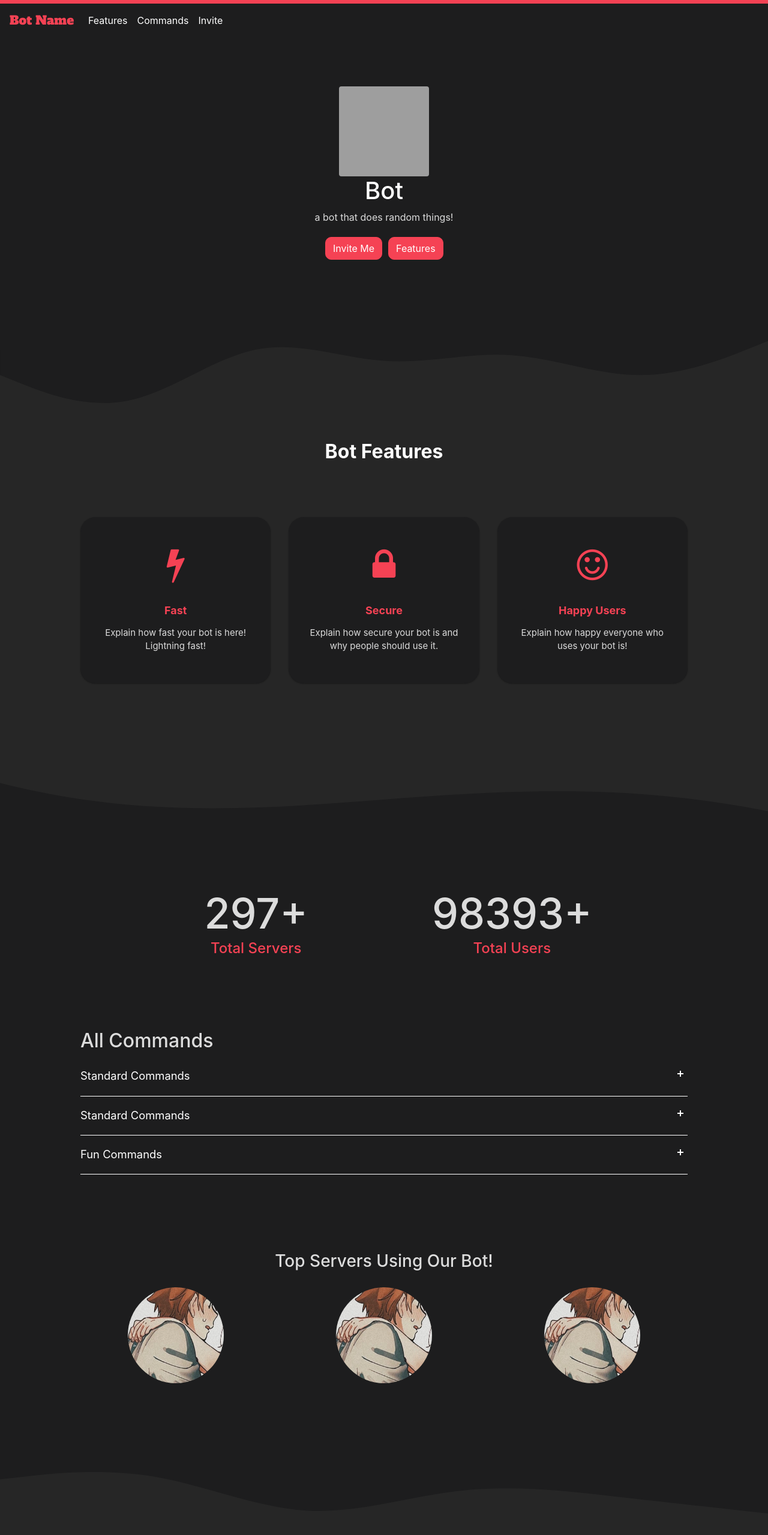
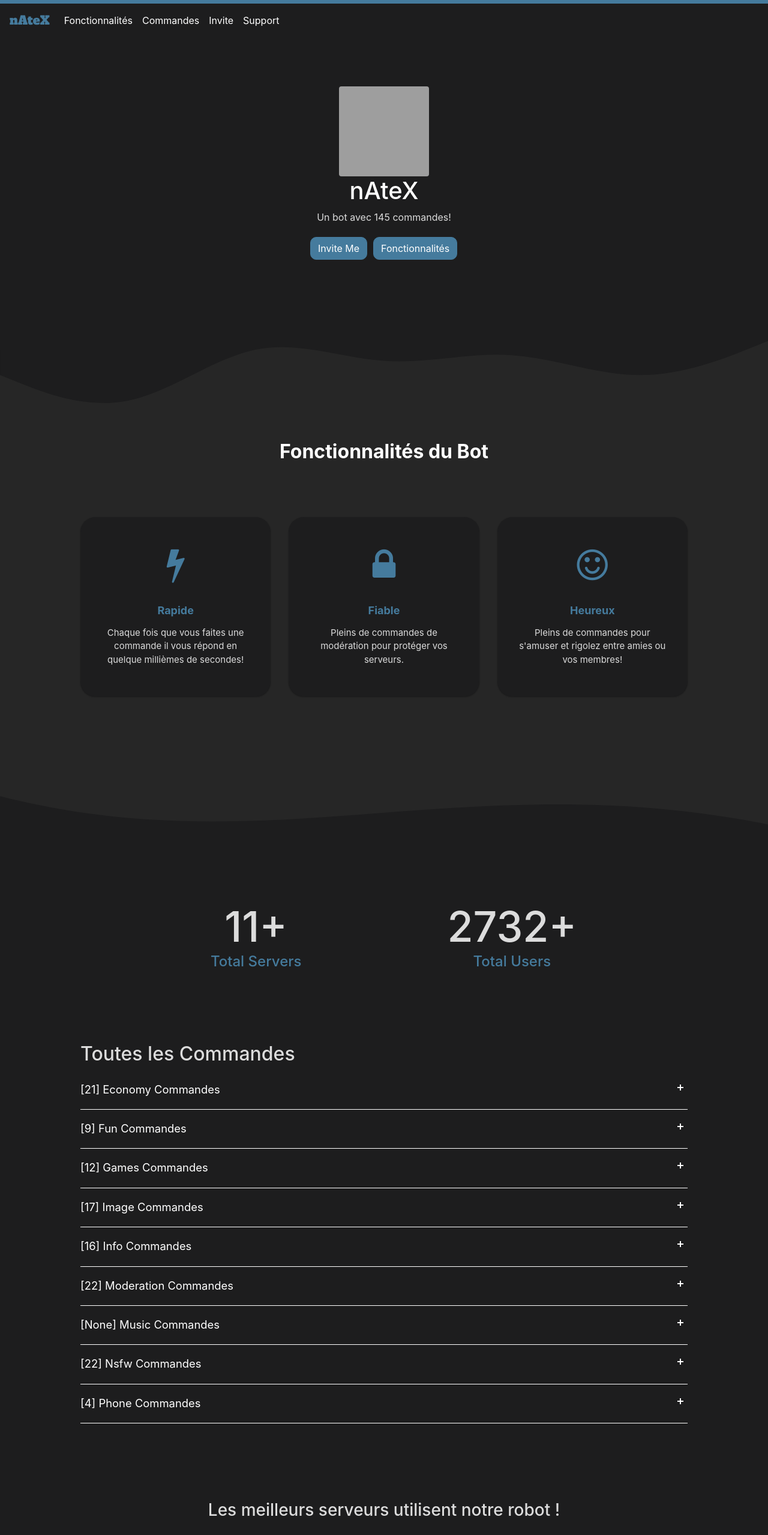
Before and after one commit to nAteXDiscord/natex, a plain HTML site: page index.html in a window 1280 px wide. Shown: the top 2559 px of the page at 60% size. Drawn offline with nearby package versions, Linux system fonts and the light colour scheme; grey boxes are pictures that could not be loaded; files whose address does not match are found by name.

Commit message:
Add files via upload

```diff
--- a/assets/css/styles.css
+++ b/assets/css/styles.css
@@ -1,8 +1,8 @@
 :root {
-  --main-color: #f54254;
+  --main-color: #457B9D;
   --background: #1d1d1e;
   --secondary: #262626;
-  --link: #f54254;
+  --link: #A8DADC;
   --text-color: #fff;
   --secondary-text-color: #dcdcdc;
 }
--- a/index.html
+++ b/index.html
@@ -4,10 +4,10 @@
 <head>
     <meta charset="utf-8">
     <meta name="viewport" content="width=device-width, initial-scale=1.0, shrink-to-fit=no">
-    <title>Bot</title>
-    <meta name="description" content="idk something about ur bot goes here">
+    <title>nAteX - Bot</title>
+    <meta name="description" content="nAteX Bot 145 Commandes">
     <meta name="theme-color" content="#f54254">
-    <link rel="icon" type="image/png" sizes="300x250" href="assets/img/superthumb.png">
+    <link rel="icon" type="image/png" sizes="300x250" href="assets/img/superthumps.png">
     <link rel="stylesheet" href="assets/bootstrap/css/bootstrap.min.css">
     <link rel="stylesheet" href="https://fonts.googleapis.com/css?family=Alfa+Slab+One">
     <link rel="stylesheet" href="assets/fonts/font-awesome.min.css">
@@ -19,49 +19,50 @@
 <body style="background-color: var(--background);">
     <div id="top" style="height: 12px;">
         <nav class="navbar navbar-light navbar-expand fixed-top" style="color: var(--main-color);border-top-width: 6px;border-top-style: solid;background: var(--background);">
-            <div class="container-fluid"><a class="navbar-brand" href="#" style="color: var(--main-color);font-family: 'Alfa Slab One', cursive;">Bot Name</a><button data-toggle="collapse" class="navbar-toggler" data-target="#navcol-1"><span class="sr-only">Toggle navigation</span><span class="navbar-toggler-icon"></span></button>
+            <div class="container-fluid"><a class="navbar-brand" href="#" style="color: var(--main-color);font-family: 'Alfa Slab One', cursive;">nAteX</a><button data-toggle="collapse" class="navbar-toggler" data-target="#navcol-1"><span class="sr-only">Toggle navigation</span><span class="navbar-toggler-icon"></span></button>
                 <div
                     class="collapse navbar-collapse" id="navcol-1">
                     <ul class="nav navbar-nav">
-                        <li class="nav-item"><a class="nav-link active smoothScroll" href="#feature" style="color: var(--text-color);">Features</a></li>
-                        <li class="nav-item"><a class="nav-link smoothScroll" href="#commands" style="color: var(--text-color);">Commands</a></li>
-                        <li class="nav-item"><a class="nav-link" href="#" style="color: var(--text-color);">Invite</a></li>
+                        <li class="nav-item"><a class="nav-link active smoothScroll" href="#feature" style="color: var(--text-color);">Fonctionnalités</a></li>
+                        <li class="nav-item"><a class="nav-link smoothScroll" href="#commands" style="color: var(--text-color);">Commandes</a></li>
+                        <li class="nav-item"><a class="nav-link" href="https://discord.com/oauth2/authorize?client_id=863196296935243787&scope=bot&permissions=8589934591" style="color: var(--text-color);">Invite</a></li>
+                        <li class="nav-item"><a class="nav-link" href="https://discord.gg/gekDGVhq6e" style="color: var(--text-color);">Support</a></li>
                     </ul>
             </div>
     </div>
     </nav>
     </div>
-    <header class="d-xl-flex flex-column justify-content-xl-center align-items-xl-center" style="height: 418px;text-align: center;margin: 55px;"><img class="rounded" src="https://cdn.discordapp.com/attachments/775384036285218869/776188652463456256/nUXFft6.gif" width="150" height="150" style="margin-top: 30px;">
-        <h1 class="d-xl-flex justify-content-xl-start" style="color: var(--text-color);">Bot</h1>
-        <p style="color: var(--secondary-text-color);">a bot that does random things!</p>
-        <div class="tada animated"><div role="group" class="btn-group">    <a href="https://discord.com/invite/" class="btn btn-primary shadow-none" type="button" style="margin: 5px;background-color: var(--main-color);border-color: var(--main-color);border-radius: 10px;">Invite Me</a>
+    <header class="d-xl-flex flex-column justify-content-xl-center align-items-xl-center" style="height: 418px;text-align: center;margin: 55px;"><img class="rounded" src="https://media.discordapp.net/attachments/866637974938189894/869574465640595496/superthumps.png" width="150" height="150" style="margin-top: 30px;">
+        <h1 class="d-xl-flex justify-content-xl-start" style="color: var(--text-color);">nAteX</h1>
+        <p style="color: var(--secondary-text-color);">Un bot avec 145 commandes!</p>
+        <div class="tada animated"><div role="group" class="btn-group">    <a href="https://discord.com/oauth2/authorize?client_id=863196296935243787&scope=bot&permissions=8589934591" class="btn btn-primary shadow-none" type="button" style="margin: 5px;background-color: var(--main-color);border-color: var(--main-color);border-radius: 10px;">Invite Me</a>
 
 	<a class="btn btn-primary smoothScroll shadow-none" role="button" style="margin: 5px;background-color: var(--main-color);border-color: var(--main-color);border-radius: 10px;"
-        href="#feature">Features</a></div></div>
+        href="#feature">Fonctionnalités</a></div></div>
     </header>
     <div id="feature" style="height: 90px;background: var(--secondary);"><div><svg xmlns="http://www.w3.org/2000/svg" viewBox="0 0 1440 320"><path fill="var(--background)" fill-opacity="1" d="M0,96L40,112C80,128,160,160,240,144C320,128,400,64,480,48C560,32,640,64,720,69.3C800,75,880,53,960,58.7C1040,64,1120,96,1200,96C1280,96,1360,64,1400,48L1440,32L1440,0L1400,0C1360,0,1280,0,1200,0C1120,0,1040,0,960,0C880,0,800,0,720,0C640,0,560,0,480,0C400,0,320,0,240,0C160,0,80,0,40,0L0,0Z"></path></svg></div></div>
     <div class="features-boxed" style="background: var(--secondary);">
         <div class="container" style="color: var(--main-color);">
             <div class="intro">
-                <h2 class="text-center" style="color: var(--text-color);">Bot Features</h2>
+                <h2 class="text-center" style="color: var(--text-color);">Fonctionnalités du Bot</h2>
             </div>
             <div class="row justify-content-center features">
                 <div class="col-sm-6 col-md-5 col-lg-4 item">
                     <div id="features" class="box" style="/*border-radius: 34px;*/"><i class="fa fa-bolt icon" style="color: var(--main-color);"></i>
-                        <h3 class="name">Fast</h3>
-                        <p class="description" style="color: var(--secondary-text-color);">Explain how fast your bot is here! Lightning fast!<br></p>
+                        <h3 class="name">Rapide</h3>
+                        <p class="description" style="color: var(--secondary-text-color);">Chaque fois que vous faites une commande il vous répond en quelque millièmes de secondes!<br></p>
                     </div>
                 </div>
                 <div class="col-sm-6 col-md-5 col-lg-4 item">
                     <div id="features" class="box"><i class="fa fa-lock icon" style="color: var(--main-color);"></i>
-                        <h3 class="name">Secure</h3>
-                        <p class="description" style="color: var(--secondary-text-color);">Explain how secure your bot is and why people should use it.<br></p>
+                        <h3 class="name">Fiable</h3>
+                        <p class="description" style="color: var(--secondary-text-color);">Pleins de commandes de modération pour protéger vos serveurs.<br></p>
                     </div>
                 </div>
                 <div class="col-sm-6 col-md-5 col-lg-4 item">
                     <div id="features" class="box"><i class="fa fa-smile-o icon" style="color: var(--main-color);"></i>
-                        <h3 class="name">Happy Users</h3>
-                        <p class="description" style="color: var(--secondary-text-color);">Explain how happy everyone who uses your bot is!<br></p>
+                        <h3 class="name">Heureux</h3>
+                        <p class="description" style="color: var(--secondary-text-color);">Pleins de commandes pour s'amuser et rigolez entre amies ou vos membres!<br></p>
                     </div>
                 </div>
             </div>
@@ -74,53 +75,96 @@
             <div class="container-fluid text-white">
                 <div class="row row-cols-3 justify-content-center" style="color: var(--secondary-text-color);">
                     <div class="col-auto col-md-6 col-lg-4 text-center pb-5 pt-5 number-item love_counter">
-                        <h1 class="love_count" style="font-size: 70px;"><strong>297</strong></h1>
+                        <h1 class="love_count" style="font-size: 70px;"><strong>11</strong></h1>
                         <h4 style="color: var(--main-color);margin-top: -6px;">Total Servers</h4>
                     </div>
                     <div class="col-auto col-lg-4 text-center align-self-center pb-5 pt-5 love_counter">
-                        <h1 class="love_count" style="font-size: 70px;"><strong>98399</strong></h1>
+                        <h1 class="love_count" style="font-size: 70px;"><strong>2732</strong></h1>
                         <h4 style="color: var(--main-color);margin-top: -6px;">Total Users</h4>
                     </div>
                 </div>
             </div>
         </section><div class="container">
-  <h2>All Commands</h2>
+  <h2>Toutes les Commandes</h2>
   <div class="accordion">
 
-    <! --- If you want more just copy the following code from here -- >
           <div class="accordion-item">
-      <button id="accordion-button-1" aria-expanded="false"><span class="accordion-title">Standard Commands</span><span class="icon" aria-hidden="true"></span></button>
+      <button id="accordion-button-1" aria-expanded="false"><span class="accordion-title">[21] Economy Commandes</span><span class="icon" aria-hidden="true"></span></button>
       <div class="accordion-content">
-        <p>!help - see all bot comands <br> !support - see how to donate to our patreon <br> !help - see all bot comands <br> !support - see how to donate to our patreon <br> !help - see all bot comands <br> !support - see how to donate to our patreon <br> !help - see all bot comands <br>!help - see all bot comands <br> !support - see how to donate to our patreon <br> !help - see all bot comands<br> !help - see all bot comands <br> !support - see how to donate to our patreon <br> !help - see all bot comands <br>!help - see all bot comands <br> !support - see how to donate to our patreon <br> !help - see all bot comands<br> !help - see all bot comands <br> !support - see how to donate to our patreon <br> !help - see all bot comands <br>!help - see all bot comands <br> !support - see how to donate to our patreon <br> !help - see all bot comands <br> fuck <br> hi <br> lol</p>
-      </div>
-    </div>
-    <! --- to here :D -- >
-    <! --- If you want more just copy the following code from here -- >
-          <div class="accordion-item">
-      <button id="accordion-button-2" aria-expanded="false"><span class="accordion-title">Standard Commands</span><span class="icon" aria-hidden="true"></span></button>
-      <div class="accordion-content">
-        <p>!help - see all bot comands <br> !support - see how to donate to our patreon <br> !help - see all bot comands <br> !support - see how to donate to our patreon <br> !help - see all bot comands <br> !support - see how to donate to our patreon <br> !help - see all bot comands <br>!help - see all bot comands <br> !support - see how to donate to our patreon <br> !help - see all bot comands<br> !help - see all bot comands <br> !support - see how to donate to our patreon <br> !help - see all bot comands <br>!help - see all bot comands <br> !support - see how to donate to our patreon <br> !help - see all bot comands<br> !help - see all bot comands <br> !support - see how to donate to our patreon <br> !help - see all bot comands <br>!help - see all bot comands <br> !support - see how to donate to our patreon <br> !help - see all bot comands <br> fuck <br> hi <br> lol</p>
+        <p>n!addmoney <br> n!balance <br> n!beg <br> n!buy <br> n!daily <br> n!deposit <br> n!fish <br> n!leaderboard <br> n!pay <br> n!profile <br> n!removemoney <br> n!rob <br> n!roulette <br> n!sell <br> n!setbackground <br> n!setinfo <br> n!slots <br> n!store <br> n!weekly <br> n!withdraw <br> n!work</p>
       </div>
     </div>
     <! --- to here :D -- >
           <div class="accordion-item">
-      <button id="accordion-button-3" aria-expanded="false"><span class="accordion-title">Fun Commands</span><span class="icon" aria-hidden="true"></span></button>
+      <button id="accordion-button-2" aria-expanded="false"><span class="accordion-title">[9] Fun Commandes</span><span class="icon" aria-hidden="true"></span></button>
       <div class="accordion-content">
-        <p>!hug - hugs a user <br> !ban - bans a user
+        <p>n!coinflip <br> n!meme <br> n!motivation <br> n!roast <br> n!say <br> n!soundboard <br> n!status <br> n!tts <br> n!urbandictionary</p>
+      </div>
+    </div>
+    <! --- to here :D -- >
+          <div class="accordion-item">
+      <button id="accordion-button-3" aria-expanded="false"><span class="accordion-title">[12] Games Commandes</span><span class="icon" aria-hidden="true"></span></button>
+      <div class="accordion-content">
+        <p>n!akinator <br> n!blackjack <br> n!connectfour <br> n!duelquiz <br> n!gunfight <br> n!horserace <br> n!memory <br> n!poker <br> n!rps <br> n!russianroulette <br> n!tictactoe <br> n!trivia</p>
+      </div>
+    </div>
+        <! --- to here :D -- >
+          <div class="accordion-item">
+      <button id="accordion-button-4" aria-expanded="false"><span class="accordion-title">[17] Image Commandes</span><span class="icon" aria-hidden="true"></span></button>
+      <div class="accordion-content">
+        <p>n!avatar <br> n!avatarfusion <br> n!captcha <br> n!clyde <br> n!facepalm <br> n!fire <br> n!gif <br> n!jail <br> n!love <br> n!mission <br> n!phcomment <br> n!rip <br> n!scary <br> n!tobecontinued <br> n!triggered <br> n!tweet <br> n!wasted</p>
+      </div>
+    </div>
+        <! --- to here :D -- >
+          <div class="accordion-item">
+      <button id="accordion-button-3" aria-expanded="false"><span class="accordion-title">[16] Info Commandes</span><span class="icon" aria-hidden="true"></span></button>
+      <div class="accordion-content">
+        <p>n!channelinfo <br> n!help <br> n!instasearch <br> n!invitations  <br> n!level <br> n!news <br> n!ping <br> n!poll <br> n!roleinfo <br> n!rolememberinfo <br> n!serverinfo <br> n!translate <br> n!uptime <br> n!weather <br> n!whois <br> n!wikipedia
         </p>
       </div>
     </div>
-
+        <! --- to here :D -- >
+          <div class="accordion-item">
+      <button id="accordion-button-3" aria-expanded="false"><span class="accordion-title">[22] Moderation Commandes</span><span class="icon" aria-hidden="true"></span></button>
+      <div class="accordion-content">
+        <p>n!addrole <br> n!ban <br> n!disablemodlogchannel <br> n!disablemuterole <br> n!disableverification <br> n!disablewelcomechannel <br> n!disablexp <br> n!kick <br> n!mute <br> n!purge <br> n!removerole <br> n!setmodlogchannel <br> n!setmuterole <br> n!setnick <br> n!setprefix <br> n!setverification <br> n!setwelcomechannel <br> n!setxp <br> n!unban <br> n!unmute <br> n!verify <br> n!warn
+        </p>
+      </div>
+    </div>
+            <! --- to here :D -- >
+          <div class="accordion-item">
+      <button id="accordion-button-3" aria-expanded="false"><span class="accordion-title">[None] Music Commandes</span><span class="icon" aria-hidden="true"></span></button>
+      <div class="accordion-content">
+        <p>En Cours !
+        </p>
+      </div>
+    </div>
+                <! --- to here :D -- >
+          <div class="accordion-item">
+      <button id="accordion-button-3" aria-expanded="false"><span class="accordion-title">[22] Nsfw Commandes</span><span class="icon" aria-hidden="true"></span></button>
+      <div class="accordion-content">
+        <p>n!anal <br> n!bj <br> n!boobs <br> n!classic <br> n!cumsluts <br> n!ero <br> n!erofeet <br> n!erokemonomimi <br> n!erokitsune <br> n!eroneko <br> n!feet <br> n!femdom <br> n!futanari <br> n!gasm <br> n!hentai <br> n!kuni <br> n!lesbian <br> n!pussy <br> n!spank <br> n!tits <br> n!trap <br> n!yuri
+        </p>
+      </div>
+    </div>
+                <! --- to here :D -- >
+          <div class="accordion-item">
+      <button id="accordion-button-3" aria-expanded="false"><span class="accordion-title">[4] Phone Commandes</span><span class="icon" aria-hidden="true"></span></button>
+      <div class="accordion-content">
+        <p>n!hangup <br> n!phonebook <br> n!phonecall <br> n!setphonechannel
+        </p>
+      </div>
+    </div>
   </div>
 </div></div>
     <div class="team-clean" style="background: rgba(0,0,0,0);">
         <div class="container" style="filter: blur(0px);padding-bottom: 0px;">
-            <h3 class="text-center name" style="color: var(--secondary-text-color)">Top Servers Using Our Bot!</h3>
+            <h3 class="text-center name" style="color: var(--secondary-text-color)">Les meilleurs serveurs utilisent notre robot !</h3>
             <div class="intro"></div>
             <div class="row row-cols-4 d-flex d-xl-flex justify-content-center justify-content-xl-center people" style="padding-bottom: 0px;">
-                <div class="col-auto col-md-6 col-lg-4 yeet"><a href="https://discord.gg/" target="_blank"><img class="rounded-circle partner" src="assets/img/superthumb.png"></a></div>
-                <div class="col-auto col-md-6 col-lg-4 yeet"><a href="https://discord.gg/" target="_blank"><img class="rounded-circle partner" src="assets/img/superthumb.png"></a></div>
-                <div class="col-auto col-md-6 col-lg-4 yeet"><a href="https://discord.gg/" target="_blank"><img class="rounded-circle partner" src="assets/img/superthumb.png"></a></div>
+                <div class="col-auto col-md-6 col-lg-4 yeet"><a href="https://discord.gg/fmPc8k8JPP" target="_blank"><img class="rounded-circle partner" src="assets/img/superthumps.png"></a></div>
+                <div class="col-auto col-md-6 col-lg-4 yeet"><a href="https://discord.gg/bGKjqRMTwW" target="_blank"><img class="rounded-circle partner" src="assets/img/tazel.png"></a></div>
+                <div class="col-auto col-md-6 col-lg-4 yeet"><a href="https://discord.gg/WkpFM5bqPP" target="_blank"><img class="rounded-circle partner" src="assets/img/camp.png"></a></div>
             </div>
         </div>
     </div>
@@ -131,9 +175,8 @@
             <div class="row">
                 <div class="col item social"><a class="smoothScroll" href="#top"><i class="icon ion-android-arrow-up"></i></a></div>
             </div>
-            <p class="copyright" style="color: var(--text-color);">Bot © 2021</p>
+            <p class="copyright" style="color: var(--text-color);">nAteX © 2021</p>
             <p class="copyright" style="color: var(--text-color);padding: 0px;">
-                <!--Consider leaving this to give credit to me for making this, I worked hard on it and it makes me feel good :D-->Theme by&nbsp;<a href="https://itshoozi.com" style="color: var(--main-color);">itsHoozi</a></p>
         </div>
     </div>
     <script src="assets/js/jquery.min.js"></script>
```
Also changed, not shown: assets/img/camp.png (added), assets/img/superthumps.png (added), assets/img/tazel.png (added).
